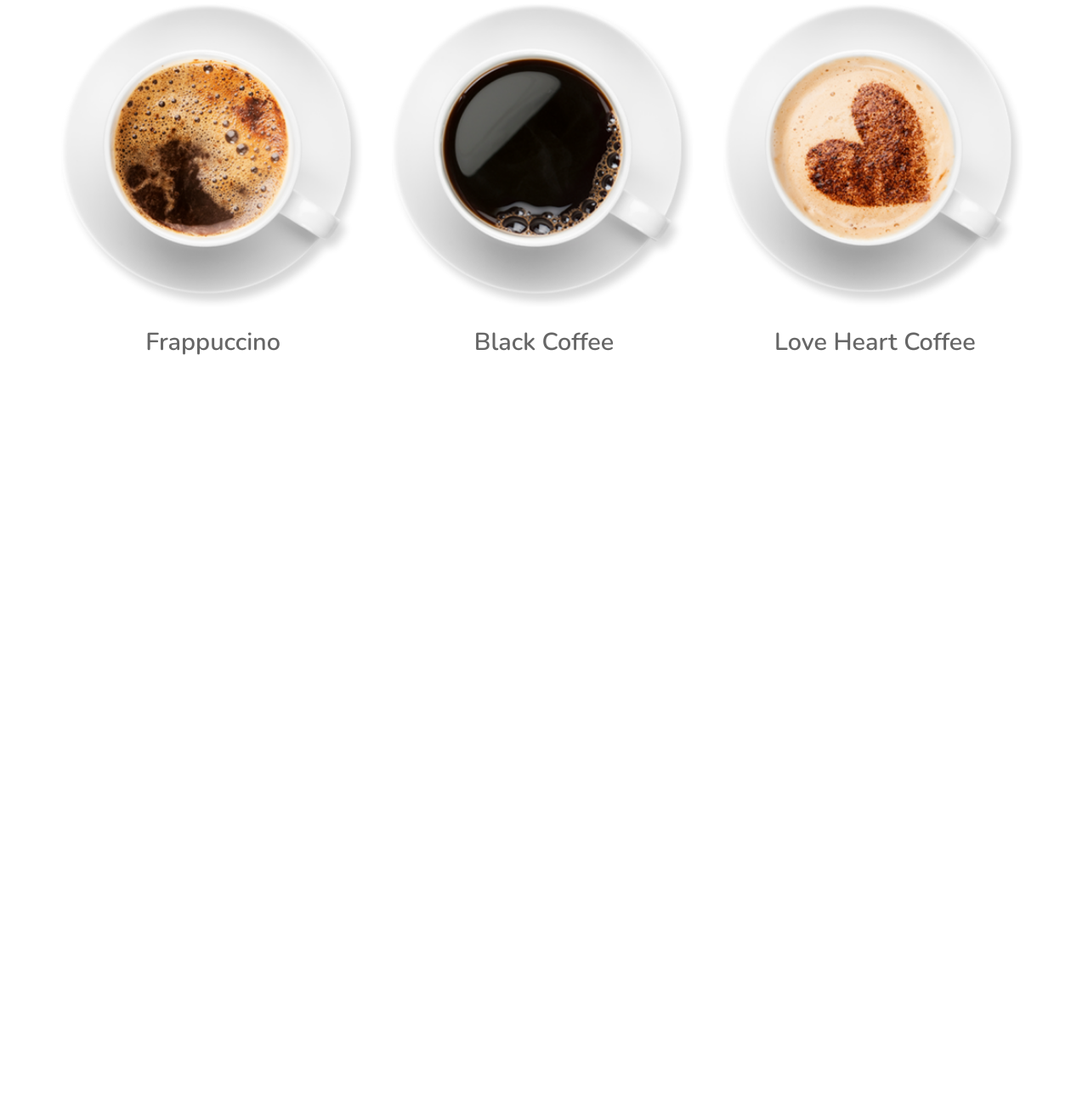
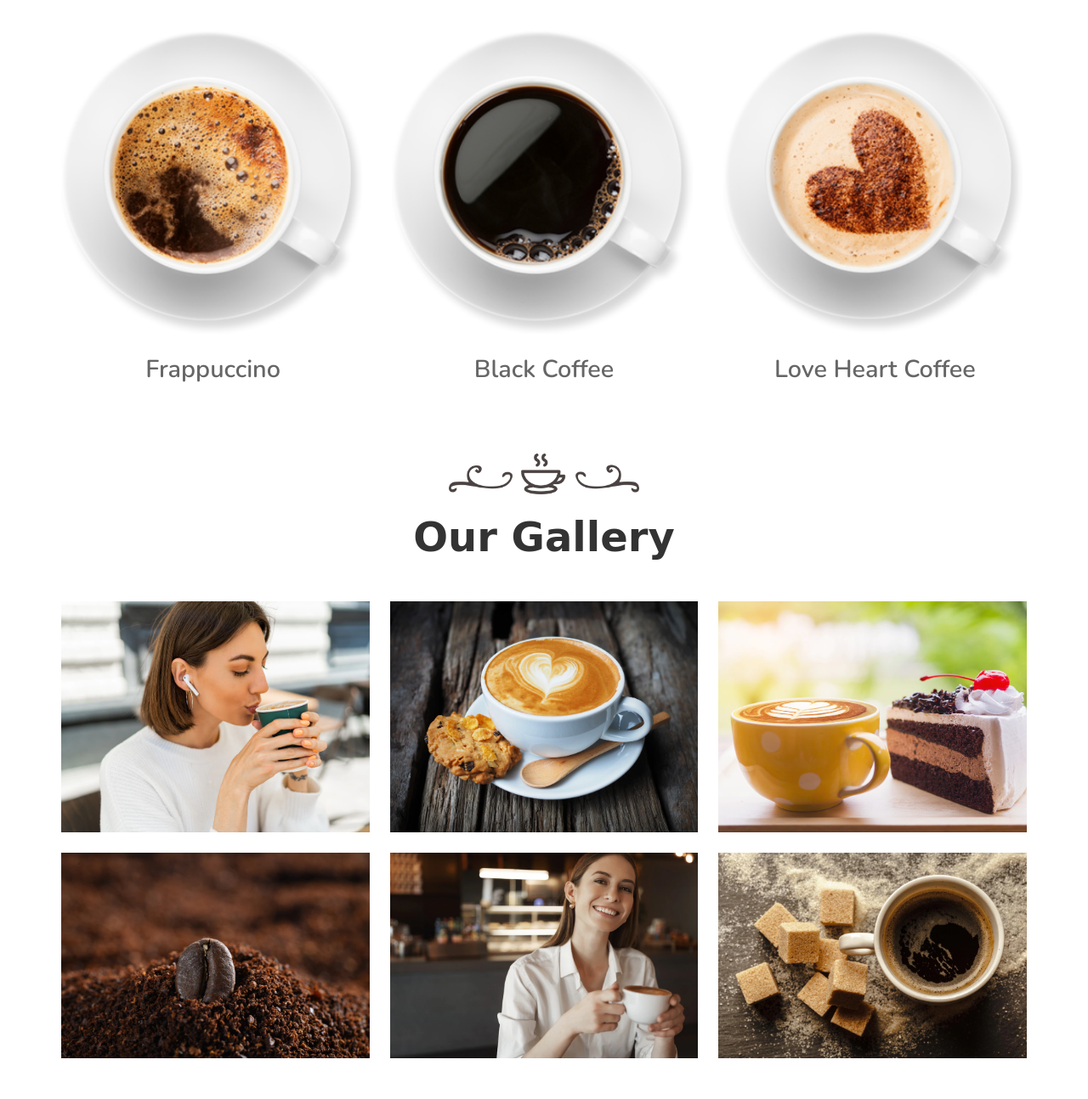
Before and after one commit to sachinDev07/Coffee-Website, a plain HTML site: page index.html in a window 1280 px wide. Shown: the part 2703-3997 px from the top of the page at 85% size. Before the commit the page ends 3173 px from the top, so only its background shows below. Drawn offline with nearby package versions, Linux system fonts and the light colour scheme; a web font is replaced by a local one.

Commit message:
|| Gallery Section ||

```diff
--- a/index.html
+++ b/index.html
@@ -49,7 +49,9 @@
             <div class="about">
                 <h3>A Cup Of Coffee Can Complete Your Day</h3>
                 <p>
-                    Lorem Ipsum Dolor Sit Amet Consectetur Adipisicing Elit. Veniam Suscipit Sunt Repellendus, Dolorum Recusandae Placeat Quae. Iste Eaque Aspernatur, Animi Deleniti Voluptas, Sunt Molestias Eveniet Sint Consectetur Facere A Ex.
+                    Lorem Ipsum Dolor Sit Amet Consectetur Adipisicing Elit. Veniam Suscipit Sunt Repellendus, Dolorum
+                    Recusandae Placeat Quae. Iste Eaque Aspernatur, Animi Deleniti Voluptas, Sunt Molestias Eveniet Sint
+                    Consectetur Facere A Ex.
                 </p>
                 <button class="btn">Our Menu</button>
             </div>
@@ -126,6 +128,22 @@
         </div>
     </section>
 
+    <!-- Gallery Section -->
+    <section id="gallery">
+        <div class="heading">
+            <img src="images/heading-img.png" loading="lazy" alt="not found">
+            <h3>Our Gallery</h3>
+        </div>
+        <div class="container p-1">
+            <img src="images/gallery-1.webp" loading="lazy" alt="gallery image">
+            <img src="images/gallery-2.webp" loading="lazy" alt="gallery image">
+            <img src="images/gallery-3.webp" loading="lazy" alt="gallery image">
+            <img src="images/gallery-4.webp" loading="lazy" alt="gallery image">
+            <img src="images/gallery-5.webp" loading="lazy" alt="gallery image">
+            <img src="images/gallery-6.webp" loading="lazy" alt="gallery image">
+        </div>
+    </section>
+
     <!-- javascript -->
     <script src="script.js"></script>
 </body>
--- a/style.css
+++ b/style.css
@@ -239,6 +239,7 @@ header {
 /* Menu Section */
 
 #popular {
+    margin-top: 2rem;
     text-align: center;
 }
 
@@ -268,3 +269,31 @@ header {
     font-size: 1.8rem;
     color: var(--light-color);
 }
+
+
+
+/* Gallery Section */
+
+#gallery {
+    margin-top: 2rem;
+    text-align: center;
+}
+
+#gallery .heading img  {
+    height: 3rem;
+    margin-bottom: 1rem;
+}
+
+#gallery .container {
+    display: grid;
+    grid-template-columns:  repeat(3, 1fr);
+    gap: 1.5rem;
+    align-items: flex-start;
+    justify-content: center;
+}
+
+#gallery .container img {
+        height: 100%;
+        width: 100%;
+        object-fit: cover;
+}
```
Lines whose indentation alone changed are shown as unchanged.
